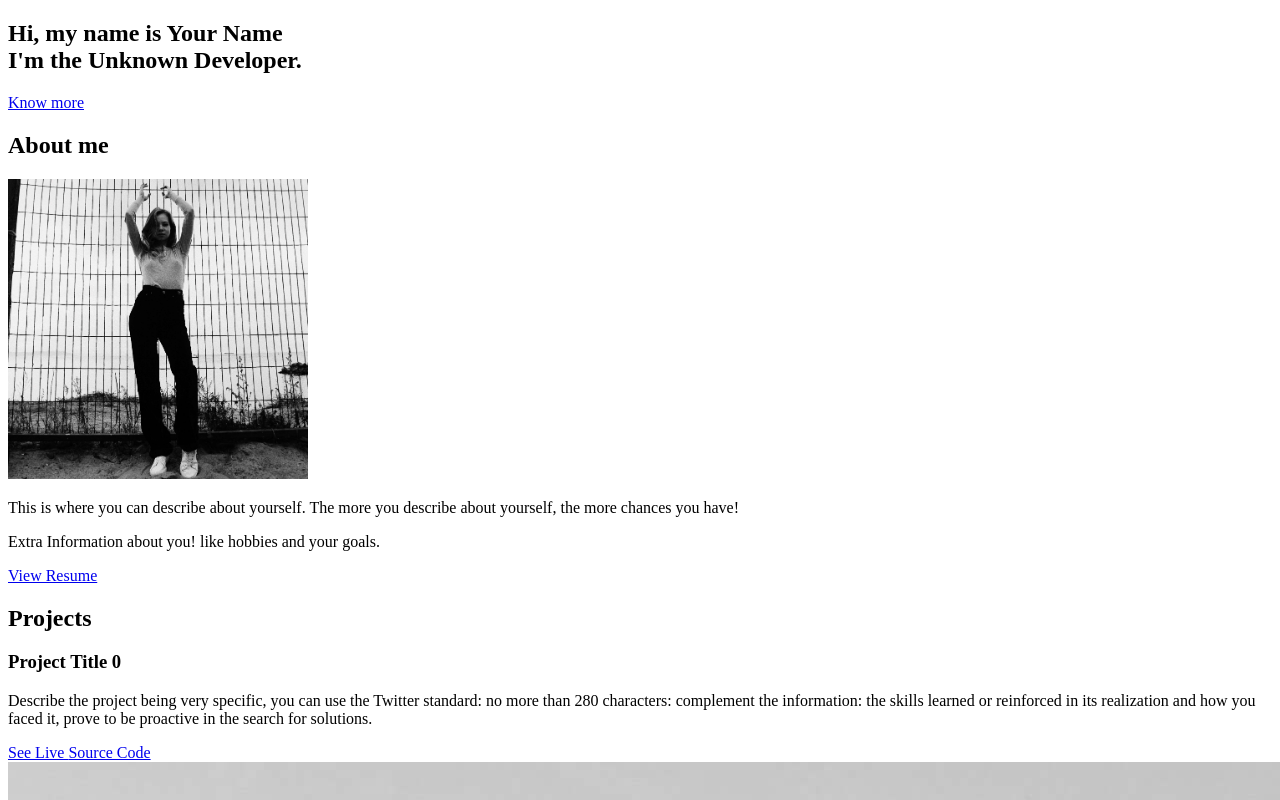
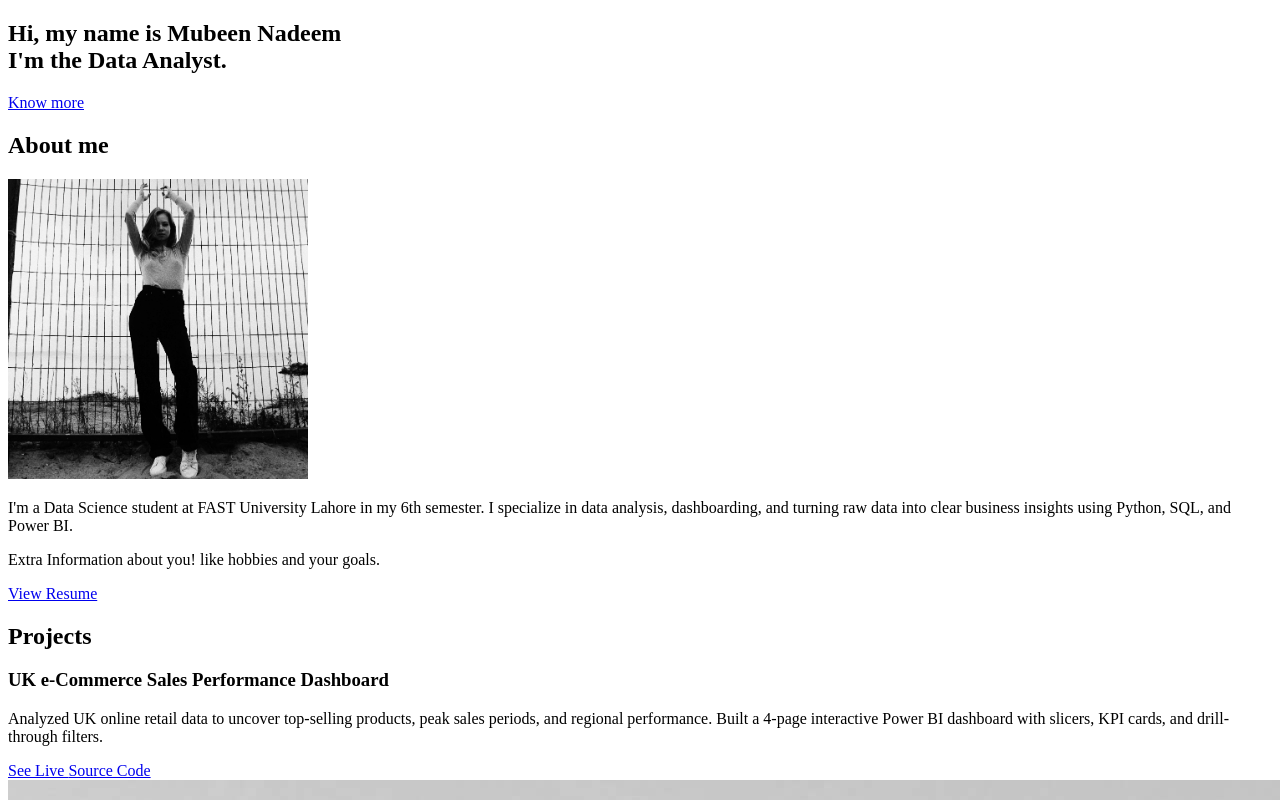
Before and after one commit to mubeenadeem/mubeenadeem.github.io, a website built with Parcel: page index.html in a window 1280 px wide. Shown: the top 800 px of the page. Built offline with nearby package versions, Linux system fonts and the light colour scheme; files whose address does not match are found by name.

Commit message:
Update index.html

```diff
--- a/index.html
+++ b/index.html
@@ -18,7 +18,7 @@
     <link rel="shortcut icon" type="image/png" href="assets/favicon.png" />
 
     <!-- Todo: put here your site title -->
-    <title>[Your name here] | Developer</title>
+    <title>[Mubeen Nadeem] | Data Analyst</title>
     <!-- Todo: add some coding keywords below - e.g: (javascript, yourusername, etc) -->
     <meta name="keywords" content="[username], [name], skill" />
     <!-- Todo: improve your SEO by adding a small description of you -->
@@ -46,9 +46,9 @@
     <section id="hero" class="jumbotron">
       <div class="container">
         <h1 class="hero-title load-hidden">
-          Hi, my name is <span class="text-color-main">Your Name</span>
+          Hi, my name is <span class="text-color-main">Mubeen Nadeem</span>
           <br />
-          I'm the Unknown Developer.
+          I'm the Data Analyst.
         </h1>
         <p class="hero-cta load-hidden">
           <a rel="noreferrer" class="cta-btn cta-btn--hero" href="#about"
@@ -79,8 +79,9 @@
           <div class="col-md-6 col-sm-12">
             <div class="about-wrapper__info load-hidden">
               <p class="about-wrapper__info-text">
-                This is where you can describe about yourself. The more you
-                describe about yourself, the more chances you have!
+                I'm a Data Science student at FAST University Lahore in my 6th
+semester. I specialize in data analysis, dashboarding, and turning
+raw data into clear business insights using Python, SQL, and Power BI.
               </p>
               <p class="about-wrapper__info-text">
                 Extra Information about you! like hobbies and your goals.
@@ -112,12 +113,12 @@
           <div class="row">
             <div class="col-lg-4 col-sm-12">
               <div class="project-wrapper__text load-hidden">
-                <h3 class="project-wrapper__text-title">Project Title 0</h3>
+                <h3 class="project-wrapper__text-title">UK e-Commerce Sales Performance Dashboard</h3>
                 <div>
                   <p class="mb-4">
-                    Describe the project being very specific, you can use the Twitter standard: no more than 280 characters:
-                    complement the information: the skills learned or reinforced in its realization and how you faced it,
-                    prove to be proactive in the search for solutions.
+Analyzed UK online retail data to uncover top-selling products, peak
+sales periods, and regional performance. Built a 4-page interactive
+Power BI dashboard with slicers, KPI cards, and drill-through filters.
                   </p>
                 </div>
                 <a
```
